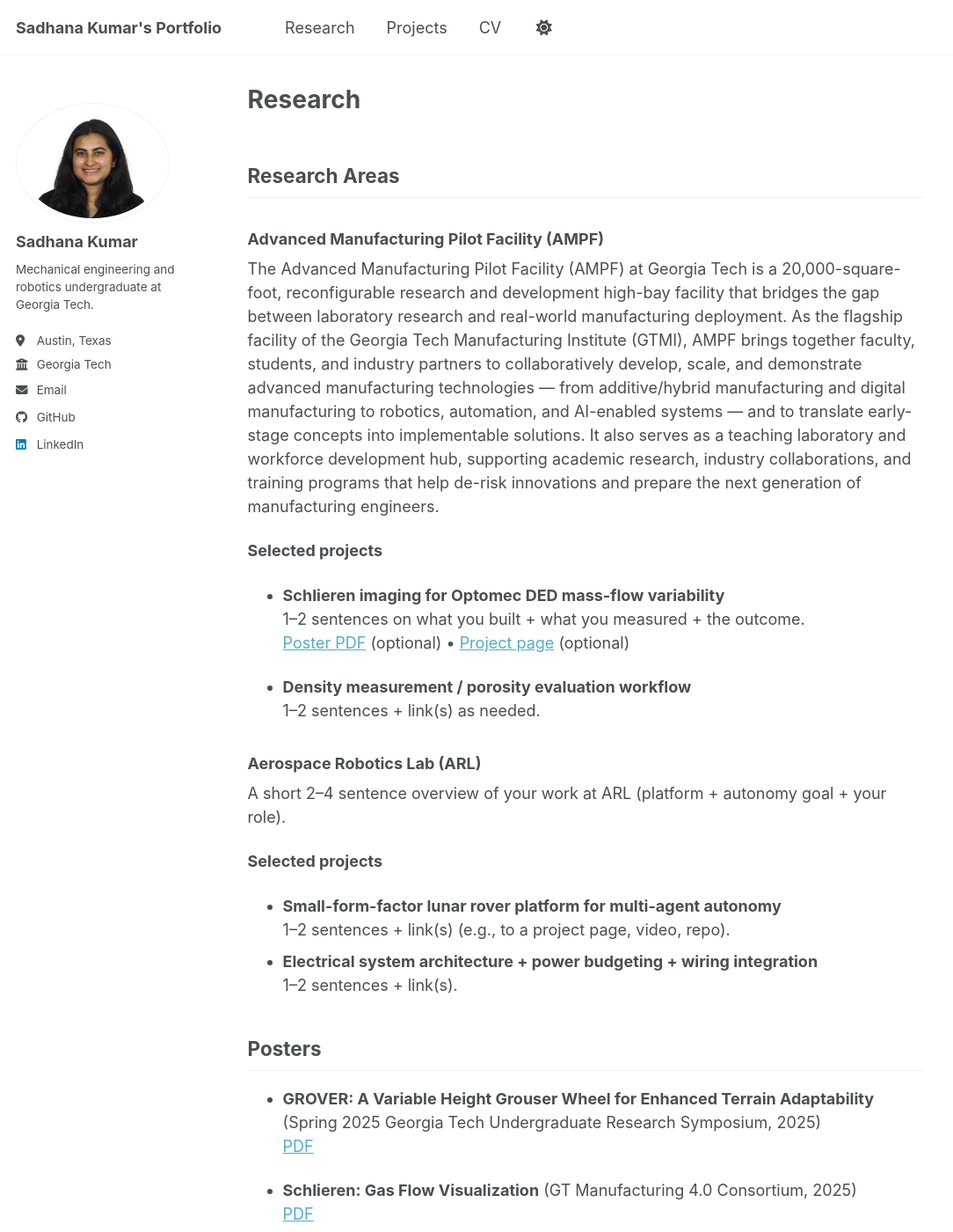
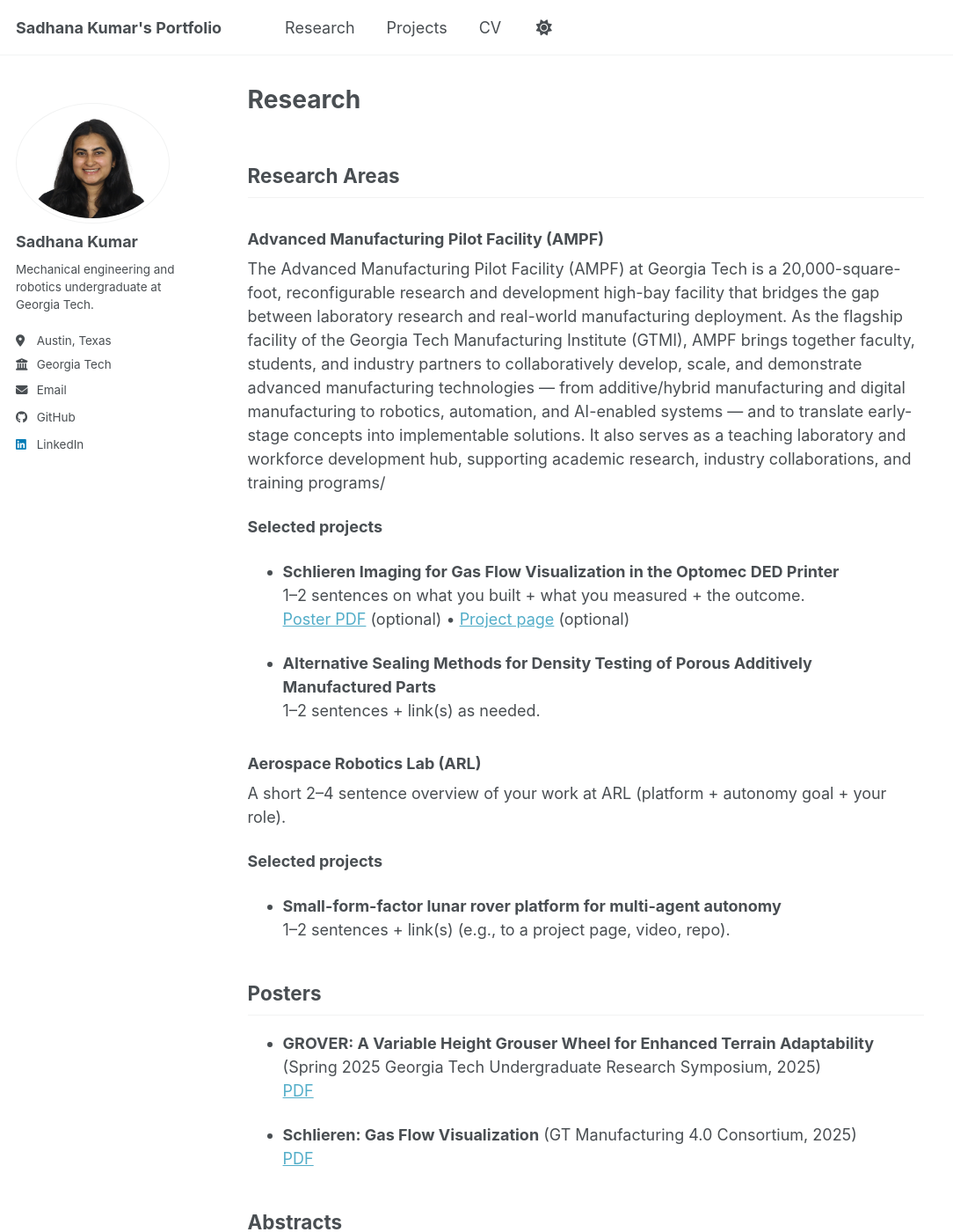
Before and after one commit to s-kumar72/s-kumar72.github.io, a Jekyll site: the page built from _pages/research.md, in a window 1280 px wide and 1400 px high. Shown: the whole window at 88% size, without its empty margins (0-1084 px from the left). Built offline with Jekyll 4.4.1, drawn with Linux system fonts in a browser that asks for light colours; a script bundle is joined from its source files by our own code; library files that are not in the unit come from our copies.

Commit message:
Update research.md

```diff
--- a/_pages/research.md
+++ b/_pages/research.md
@@ -6,14 +6,14 @@ author_profile: true
 ## Research Areas
 
 ### Advanced Manufacturing Pilot Facility (AMPF)
-The Advanced Manufacturing Pilot Facility (AMPF) at Georgia Tech is a 20,000-square-foot, reconfigurable research and development high-bay facility that bridges the gap between laboratory research and real-world manufacturing deployment. As the flagship facility of the Georgia Tech Manufacturing Institute (GTMI), AMPF brings together faculty, students, and industry partners to collaboratively develop, scale, and demonstrate advanced manufacturing technologies — from additive/hybrid manufacturing and digital manufacturing to robotics, automation, and AI-enabled systems — and to translate early-stage concepts into implementable solutions. It also serves as a teaching laboratory and workforce development hub, supporting academic research, industry collaborations, and training programs that help de-risk innovations and prepare the next generation of manufacturing engineers.
+The Advanced Manufacturing Pilot Facility (AMPF) at Georgia Tech is a 20,000-square-foot, reconfigurable research and development high-bay facility that bridges the gap between laboratory research and real-world manufacturing deployment. As the flagship facility of the Georgia Tech Manufacturing Institute (GTMI), AMPF brings together faculty, students, and industry partners to collaboratively develop, scale, and demonstrate advanced manufacturing technologies — from additive/hybrid manufacturing and digital manufacturing to robotics, automation, and AI-enabled systems — and to translate early-stage concepts into implementable solutions. It also serves as a teaching laboratory and workforce development hub, supporting academic research, industry collaborations, and training programs/
 
 **Selected projects**
-- **Schlieren imaging for Optomec DED mass-flow variability**
+- **Schlieren Imaging for Gas Flow Visualization in the Optomec DED Printer**
   1–2 sentences on what you built + what you measured + the outcome.
   [Poster PDF](/files/posters/schlieren-poster.pdf) (optional) • [Project page](/projects/schlieren/) (optional)
 
-- **Density measurement / porosity evaluation workflow**
+- **Alternative Sealing Methods for Density Testing of Porous Additively Manufactured Parts**
   1–2 sentences + link(s) as needed.
 
 ### Aerospace Robotics Lab (ARL)
@@ -22,8 +22,6 @@ A short 2–4 sentence overview of your work at ARL (platform + autonomy goal +
 **Selected projects**
 - **Small-form-factor lunar rover platform for multi-agent autonomy**
   1–2 sentences + link(s) (e.g., to a project page, video, repo).
-- **Electrical system architecture + power budgeting + wiring integration**
-  1–2 sentences + link(s).
 
 ## Posters
 {% assign posters = site.publications | where: "type", "poster" | sort: "date" | reverse %}
```
